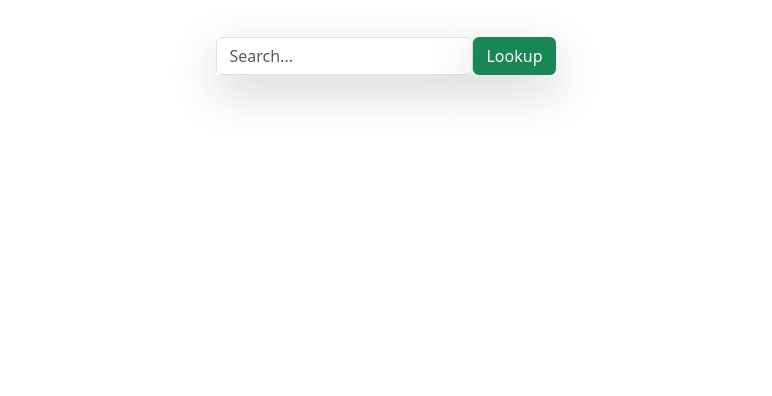
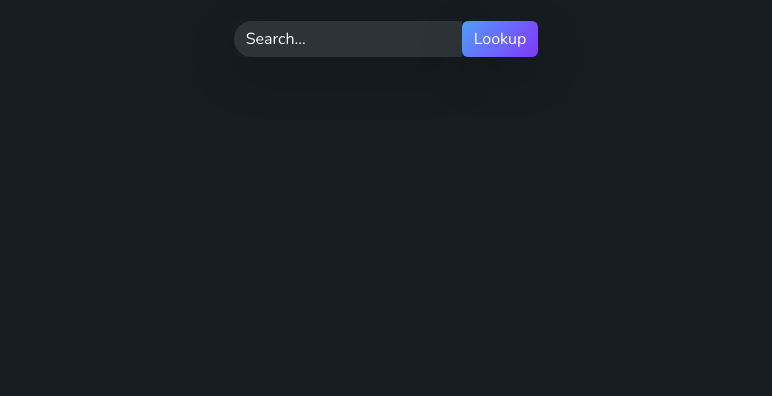
Before and after one commit to Devorkk/devorkk.github.io, a plain HTML site: page kogama-lookup.html in a window 1280 px wide. Shown: the part 311-707 px from the top of the page, without its empty margins (254-1026 px from the left). Drawn offline with nearby package versions, Linux system fonts and the light colour scheme; some icons are missing; a web font is replaced by a local one.

Commit message:
Initial Commit

```diff
--- a/kogama-lookup.html
+++ b/kogama-lookup.html
@@ -3,7 +3,7 @@
     <meta charset="utf-8">
     <meta name="viewport" content="width=device-width, initial-scale=1.0, shrink-to-fit=no">
     <title>KoGaMa Lookup</title>
-    <link href="main.css" rel="stylesheet">
+    <link href="style/style.css" rel="stylesheet">
     <link rel="stylesheet" href="https://bootstrapstudio.io/demo//embed//bootstrap/5/startup-modern/bootstrap.min.css">
     <link rel="stylesheet" href="https://bootstrapstudio.io/demo//embed/animation/animate.min.css" bs-system-element="" bs-hidden="">
     <link rel="stylesheet" href="https://bootstrapstudio.io/demo//embed/animation/aos.min.css" bs-system-element="" bs-hidden="">
```
